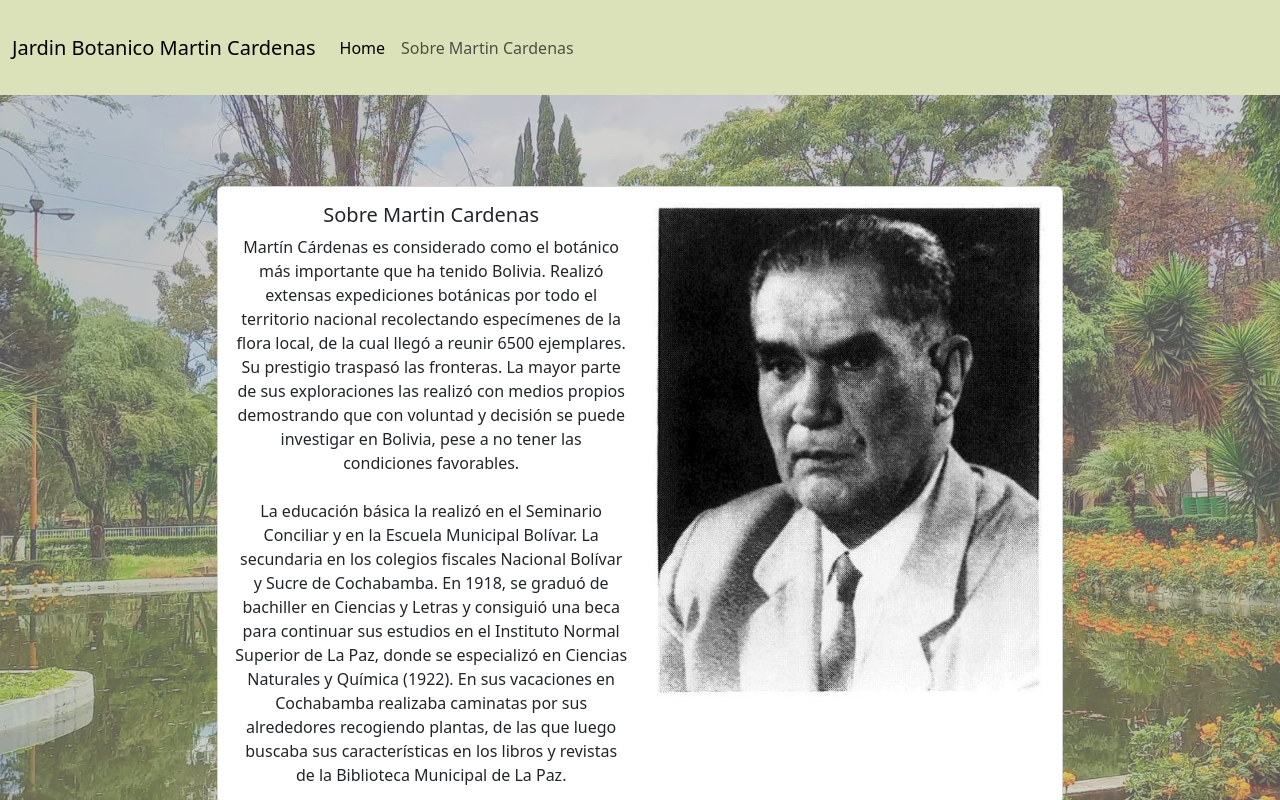
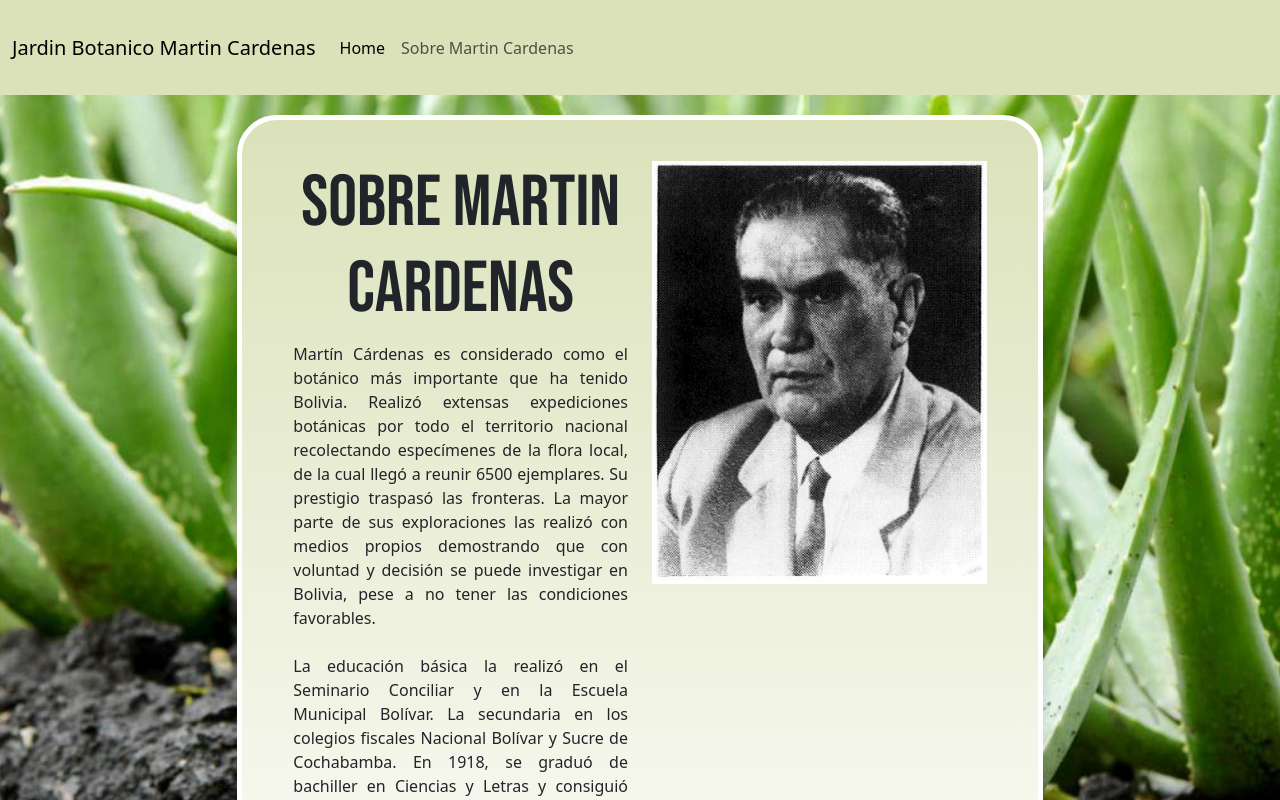
Before and after one commit to BrandonStambuk/ARQUI, a React (Create React App) app in the folder frontend/: page /about in a window 1280 px wide. Shown: the top 800 px of the page. Built offline with nearby package versions, Linux system fonts and the light colour scheme.

Commit message:
arreglo en homepage

```diff
--- a/frontend/src/components/About.js
+++ b/frontend/src/components/About.js
@@ -1,37 +1,76 @@
 // Importa la clase de estilo
-import React from 'react';
-import 'bootstrap/dist/css/bootstrap.min.css';
-import '../css/ImageSection.css';
-import imageMartinCardenas from '../images/martinCardenas.jpg'; // Importa la imagen
-import Navbar from './Navbar';
+import React from "react";
+import "bootstrap/dist/css/bootstrap.min.css";
+import "../css/About.css";
+import imageMartinCardenas from "../images/martinCardenas.jpg"; // Importa la imagen
+import imageAloe from "../images/aloe-vera.jpg";
+import Navbar from "./Navbar";
+
+
+
+
+
+
 function About() {
+
+  const estiloFondo = {
+    backgroundImage: `url(${imageAloe})`,
+    backgroundSize: 'cover',
+    backgroundPosition: 'center',
+  };
+
   return (
-    <div className="container-imagen-aloe">
+    <div className="container-imagen-aloe" style={estiloFondo}>
       <Navbar></Navbar>
       <div className="row justify-content-center align-items-center vh-100 imagen-aloe">
-        <div className="col-md-8"> {/* Aumenta el ancho del card a 8 columnas en pantallas grandes */}
+        <div className="col-md-8">
+          {" "}
+          {/* Aumenta el ancho del card a 8 columnas en pantallas grandes */}
           <div className="card text-center b-0">
             <div className="card-body">
               <div className="row">
-                <div className="col-md-6"> {/* Ocupa 6 columnas en pantallas grandes */}
-                  <h5 className="card-title" id="about">Sobre Martin Cardenas</h5>
+                <div className="col-md-6">
+                  {" "}
+                  {/* Ocupa 6 columnas en pantallas grandes */}
+                  <h5 className="card-title" id="about">
+                    Sobre Martin Cardenas
+                  </h5>
                   {/* Aplica ambas clases de estilo al elemento p */}
                   <p className="card-text custom-card-text justified-text">
-                    Martín Cárdenas es considerado como el botánico más importante que ha tenido Bolivia. Realizó extensas expediciones botánicas por todo el territorio nacional recolectando especímenes de la flora local, de la cual llegó
-                    a reunir 6500 ejemplares. Su prestigio traspasó las fronteras. La mayor parte de sus exploraciones las
-                    realizó con medios propios demostrando que con voluntad y decisión se puede investigar en Bolivia, pese a no tener las condiciones favorables.
-                        <br></br>
-                        <br></br>
-                        La educación básica la realizó en el Seminario Conciliar y en la Escuela Municipal Bolívar. La secundaria en los colegios fiscales Nacional Bolívar y Sucre de Cochabamba.
-
-En 1918, se graduó de bachiller en Ciencias y Letras y consiguió una beca para continuar sus estudios en el Instituto Normal Superior de La Paz, donde se especializó en Ciencias Naturales y Química (1922). En sus vacaciones en Cochabamba realizaba caminatas por sus alrededores recogiendo plantas, de las que luego buscaba sus características en los libros y revistas de la Biblioteca Municipal de La Paz.
-
+                    Martín Cárdenas es considerado como el botánico más
+                    importante que ha tenido Bolivia. Realizó extensas
+                    expediciones botánicas por todo el territorio nacional
+                    recolectando especímenes de la flora local, de la cual llegó
+                    a reunir 6500 ejemplares. Su prestigio traspasó las
+                    fronteras. La mayor parte de sus exploraciones las realizó
+                    con medios propios demostrando que con voluntad y decisión
+                    se puede investigar en Bolivia, pese a no tener las
+                    condiciones favorables.
+                    <br></br>
+                    <br></br>
+                    La educación básica la realizó en el Seminario Conciliar y
+                    en la Escuela Municipal Bolívar. La secundaria en los
+                    colegios fiscales Nacional Bolívar y Sucre de Cochabamba. En
+                    1918, se graduó de bachiller en Ciencias y Letras y
+                    consiguió una beca para continuar sus estudios en el
+                    Instituto Normal Superior de La Paz, donde se especializó en
+                    Ciencias Naturales y Química (1922). En sus vacaciones en
+                    Cochabamba realizaba caminatas por sus alrededores
+                    recogiendo plantas, de las que luego buscaba sus
+                    características en los libros y revistas de la Biblioteca
+                    Municipal de La Paz.
                   </p>
                 </div>
-                <div className="col-md-6"> {/* Ocupa 6 columnas en pantallas grandes */}
+                <div className="col-md-6">
+                  {" "}
+                  {/* Ocupa 6 columnas en pantallas grandes */}
                   <div className="row">
                     {/* Utiliza la variable imageMartinCardenas para establecer la ruta de la imagen */}
-                    <img src={imageMartinCardenas} className="card-img-top rounded" alt="Imagen Martin Cardenas" />
+                    <img
+                      src={imageMartinCardenas}
+                      className="card-img-top rounded"
+                      alt="Imagen Martin Cardenas"
+                    />
                   </div>
                 </div>
               </div>
--- a/frontend/src/components/ImageSection.js
+++ b/frontend/src/components/ImageSection.js
@@ -2,12 +2,13 @@ import React from 'react';
 import 'bootstrap/dist/css/bootstrap.min.css';
 import '../css/ImageSection.css';
 import Navbar from './Navbar';
+import imageAloe from "../images/jardin2.jpg";
+function ImageSection() {
 
-function ImageSection() {
   return (
     <div>
       <Navbar></Navbar>
-      <div className="container-imagen">
+      <div className="container-imagen" >
         <div className="imagen-jardin">
           <div className="col-md-12">
             <div className="row justify-content-center">
--- a/frontend/src/components/Plant.js
+++ b/frontend/src/components/Plant.js
@@ -3,11 +3,21 @@ import React from 'react';
 import 'bootstrap/dist/css/bootstrap.min.css';
 import '../css/Plant.css'; // Asegúrate de tener un archivo CSS correspondiente
 import Navbar from './Navbar';
+import jardin from "../images/jardin3.jpg";
+function Plant() {
+  const estiloFondo = {
+    backgroundImage: `url(${jardin})`,
+    backgroundSize: 'cover',
+    backgroundPosition: 'center',
+  // ARREGLAR TAMAÑO DE FONDO
+
+  };
+  return (
 
 
-function Plant() {
-  return (
-    <div className="container-imagen-jardin">
+
+
+    <div className="container-imagen-jardin" style={estiloFondo}>
       <Navbar />
       <div className="row justify-content-center align-items-center">
         <div className="col-md-6">
--- a/frontend/src/css/About.css
+++ b/frontend/src/css/About.css
@@ -1,17 +1,30 @@
 body {
     margin: 0;
     padding: 0;
-    background-image: url('../images/aloe-vera.jpg'); /* Nueva ruta a tu imagen de fondo */
+    /* Nueva ruta a tu imagen de fondo */
     background-size: cover; /* Ajusta la imagen al tamaño del contenedor */
     background-position: center; /* Centra la imagen */
     position: relative;
-  }
+}
 
-.card-body{
 
-    background: linear-gradient(0deg, rgb(255, 255, 255) 0%, RGB(219, 226, 186) 100%);
-    border-radius: 40px;
-    padding: 25px 35px;
-    box-shadow: rgba(0, 0, 0, 0.878) 0px 30px 30px -20px;
-    margin: 20px;
+.card-title{
+    font-family: 'Bebas Neue', sans-serif;
+    font-size: 4.5em;
 }
+
+.custom-card-text{
+    text-align: left;
+    text-align: justify;
+}
+
+.card{
+  background-image: url('../images/aloe-vera.jpg');
+  background: #F8F9FD;
+  background: linear-gradient(0deg, rgb(255, 255, 255) 0%, RGB(219, 226, 186) 100%);
+  border-radius: 40px;
+  padding: 25px 35px;
+  border: 5px solid rgb(255, 255, 255);
+  box-shadow: rgba(5, 5, 5, 0.878) 0px 30px 30px -20px;
+  margin: 20px;
+}
--- a/frontend/src/css/Plant.css
+++ b/frontend/src/css/Plant.css
@@ -2,18 +2,7 @@ body, html {
     margin: 0;
     padding: 0;
   }
-.container-imagen-jardin {
-    content: "";
-    background-image: url('../images/jardin3.jpg');
-    background-size: cover;
-    position: absolute;
-    top: 0;
-    left: 0;
-    width: 100%;
-    height: 100%;
-    z-index: -1;
 
-  }
 
 .descripcion-botanica {
     text-align: left;
```
